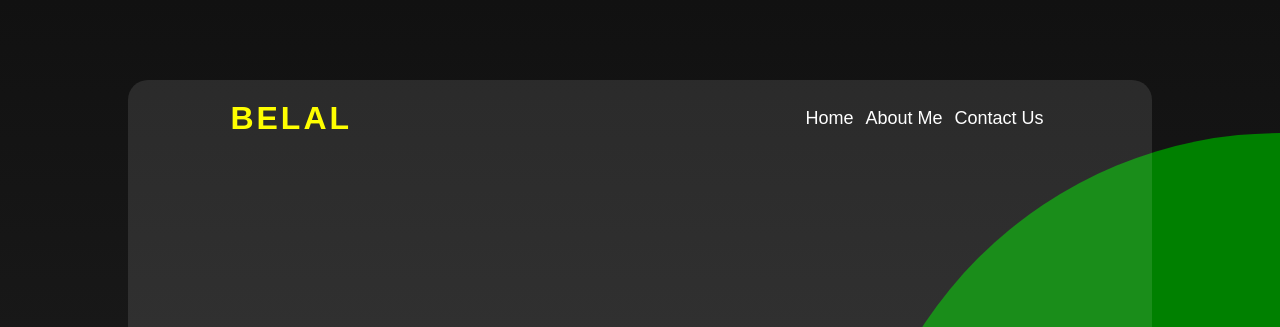
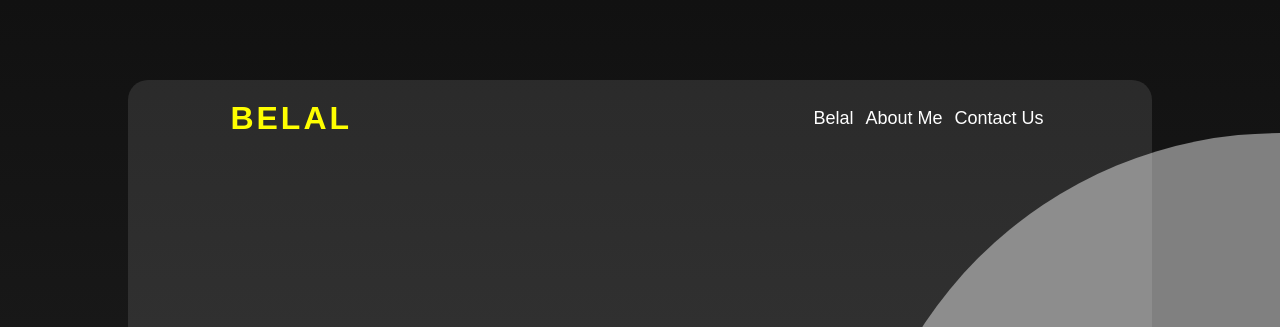
Before and after one commit to Belal-Ayman/Heroone, a plain HTML site: page index.html in a window 1280 px wide. Shown: the top 327 px of the page. Drawn offline with Linux system fonts and the light colour scheme.

Commit message:
change the namelink and the color

```diff
--- a/index.html
+++ b/index.html
@@ -14,7 +14,7 @@
         <nav>
             <a href="#" class="logo">BELAL</a>
             <ul>
-                <li>Home</li>
+                <li>belal</li>
                 <li>About Me</li>
                 <li>Contact Us</li>
 
--- a/style.css
+++ b/style.css
@@ -18,7 +18,7 @@ body::after {
     content: "";
     width: 100%;
     height: 100%;
-    background-color: green;
+    background-color: gray;
     position: absolute;
     clip-path: circle(40% at right 70%);
     z-index: -1;
```
